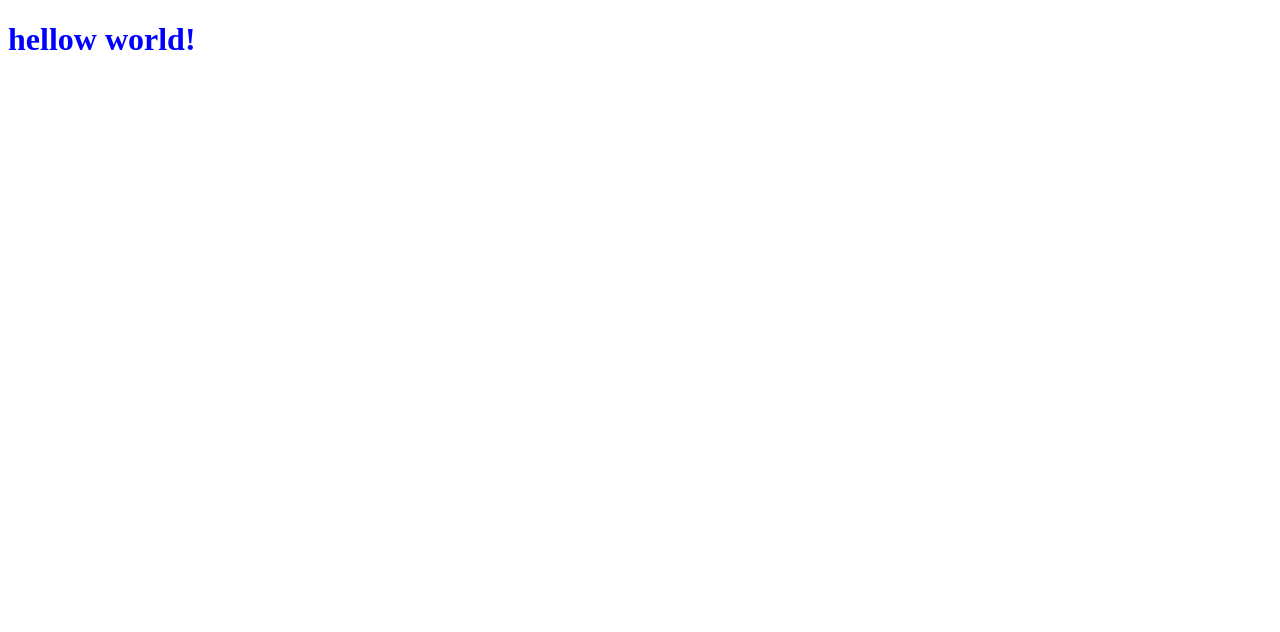
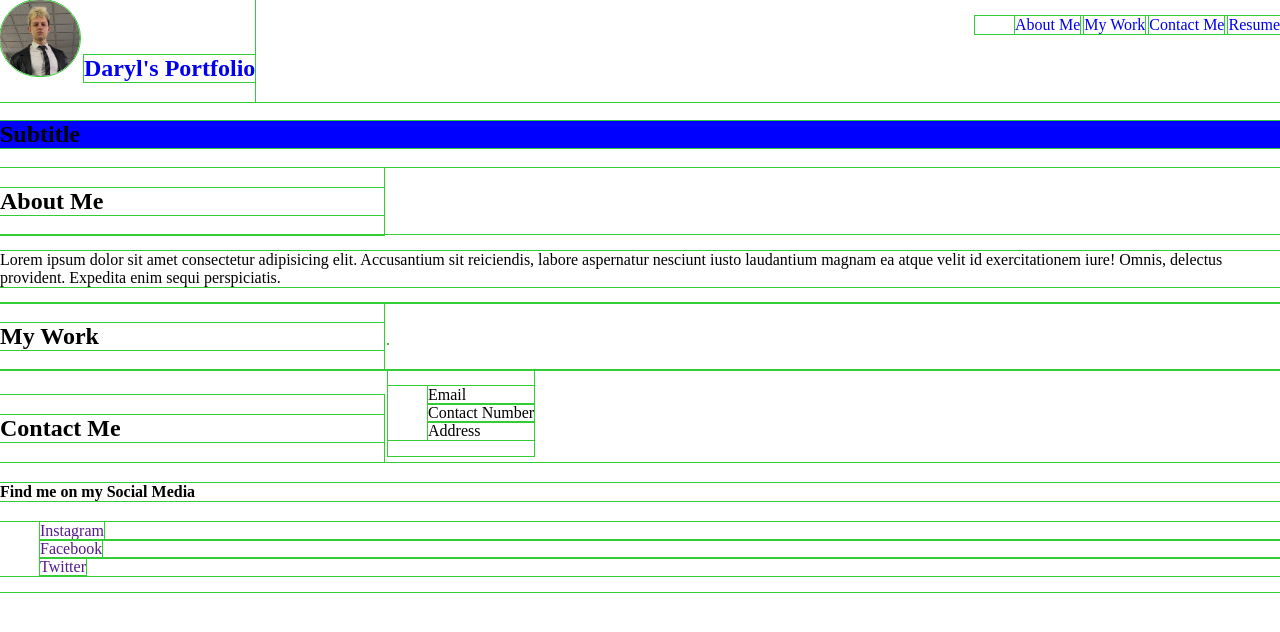
Before and after one commit to darylbg/darylblough-portfolio, a plain HTML site: page index.html in a window 1280 px wide. Drawn offline with Linux system fonts and the light colour scheme.

Commit message:
added basic HTML and CSS and added a image to the assets folder

```diff
--- a/assets/css/style.css
+++ b/assets/css/style.css
@@ -1,3 +1,59 @@
-h1 {
-    color: blue;
+* {
+    box-sizing: border-box;
+    outline: 1px solid limegreen;
 }
+
+body {
+    margin: 0;
+    padding: 0;
+}
+
+a {
+    text-decoration: none;
+}
+
+li {
+    list-style: none;
+}
+
+header {
+    width: 100%;
+}
+
+nav {
+    width: 100%;
+}
+
+nav * {
+    display: inline-block;
+}
+
+.display-name-image {
+    max-height: 80px;
+    max-width: 80px;
+    border-radius: 50px;
+}
+
+nav ul {
+    float: right;
+}
+
+.subtitle-section {
+    background-color: blue;
+}
+
+main section > * {
+    display: inline-block;
+}
+
+.about-me-title,
+.my-work-title,
+.contact-me-title {
+    width: 30%;
+}
+
+.about-me-content,
+.my-work-content,
+.contact-me-content {
+    width: auto;
+}
--- a/index.html
+++ b/index.html
@@ -8,6 +8,60 @@
     <title>Daryl Blough's Portfolio</title>
 </head>
 <body>
-    <h1>hellow world!</h1>
+    <header>
+        <nav>
+            <div class="display-name">
+                <a href="#subtitle" class="">
+                    <img src="assets/images/profile-img.jpeg" class="display-name-image" alt="Profile Image">
+                    <h2>Daryl's Portfolio</h2>
+                </a>
+            </div>
+            <ul>
+                <li><a href="#about-me">About Me</a></li>
+                <li><a href="#my-work">My Work</a></li>
+                <li><a href="#contact-me">Contact Me</a></li>
+                <li><a href="#" target="_blank">Resume</a></li>
+            </ul>
+        </nav>
+    </header>
+    <section id="subtitle" class="subtitle-section">
+        <h2>Subtitle</h2>
+    </section>
+    <main>
+        <section id="about-me" class="about-me-section">
+            <div class="about-me-title">
+                <h2>About Me</h2>
+            </div>
+            <div class="about-me-content">
+                <p>Lorem ipsum dolor sit amet consectetur adipisicing elit. Accusantium sit reiciendis, labore aspernatur nesciunt iusto laudantium magnam ea atque velit id exercitationem iure! Omnis, delectus provident. Expedita enim sequi perspiciatis.</p>
+            </div>
+        </section>
+        <section id="my-work" class="my-work-section">
+            <div class="my-work-title">
+                <h2>My Work</h2>
+            </div>
+            <div class="my-work-content"></div>
+        </section>
+        <section id="contact-me" class="contact-me-section">
+            <div class="contact-me-title">
+                <h2>Contact Me</h2>
+            </div>
+            <div class="contact-me-content">
+                <ul>
+                    <li>Email</li>
+                    <li>Contact Number</li>
+                    <li>Address</li>
+                </ul>
+            </div>
+        </section>
+    </main>
+    <footer>
+        <h4>Find me on my Social Media</h4>
+        <ul>
+            <li><a href="">Instagram</a></li>
+            <li><a href="">Facebook</a></li>
+            <li><a href="">Twitter</a></li>
+        </ul>
+    </footer>
 </body>
 </html>
```
Also changed, not shown: assets/images/profile-img.jpeg (added).
